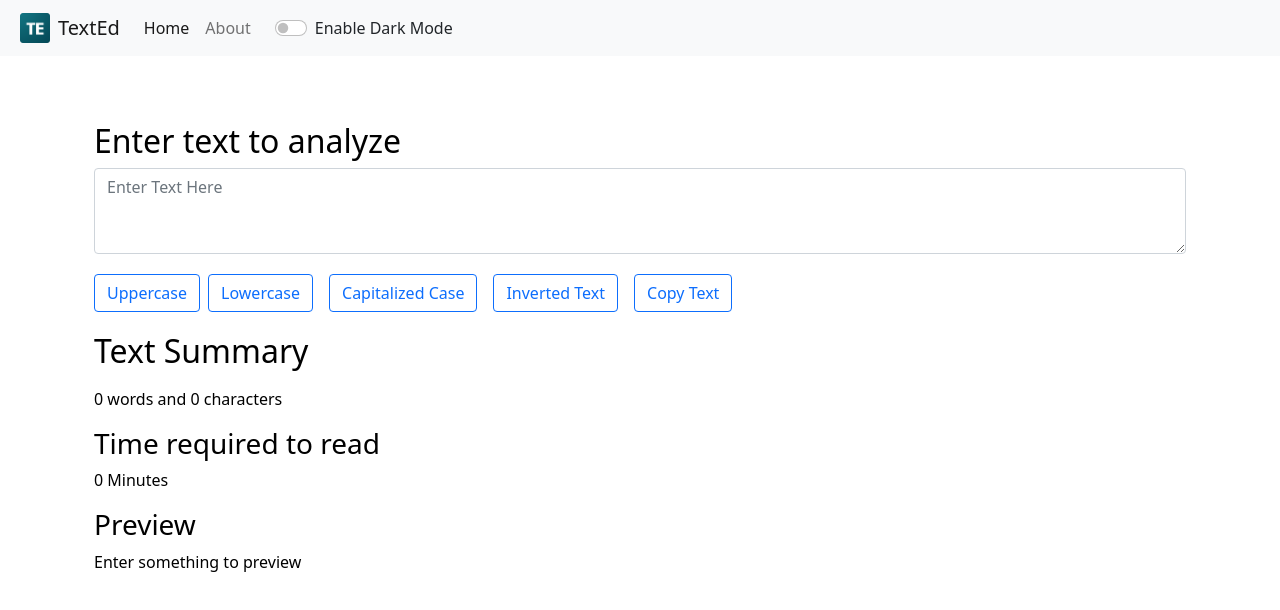
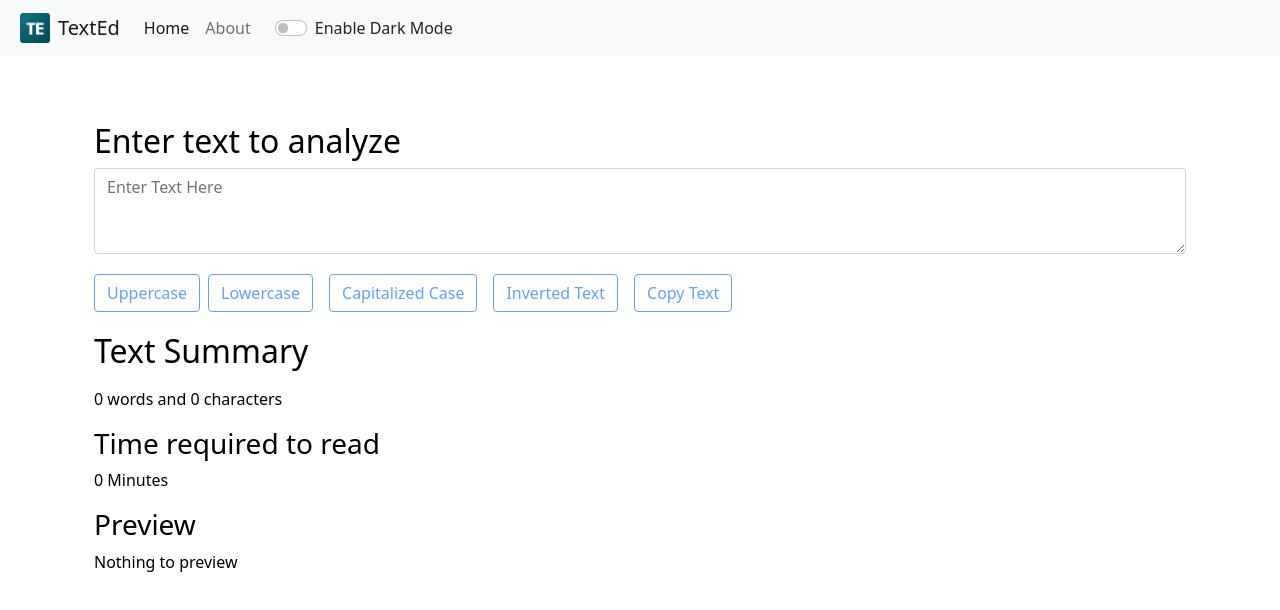
Before and after one commit to meetjshah/Texted, a React (Create React App) app: page / in a window 1280 px wide. Shown: the top 610 px of the page. Built offline with nearby package versions, Linux system fonts and the light colour scheme.

Commit message:
Filter for 0 char count

```diff
--- a/src/App.js
+++ b/src/App.js
@@ -4,10 +4,7 @@ import Navbar from './components/Navbar';
 import TextForm from './components/TextForm';
 import React, { useState } from 'react';
 import Alert from './components/Alert';
-//import Signup from './components/Signup';
-//import Login from './components/Login';
-//import Dashboard from './components/Dashboard';
-//import NoteState from './context/notes/NoteState';
+
 import {
   BrowserRouter as Router,
   Switch,
@@ -37,23 +34,22 @@ function App() {
       document.body.style.backgroundColor = '#042743';
       setmodeText("Enable Light Mode");
       showalert("Dark Mode Enabled","success");
-      //document.title ="Speedy Rent - Dark Mode";
+      //document.title ="TextEd - Dark Mode";
     }
     else {
       setmode('light');
       document.body.style.backgroundColor = 'white';
       setmodeText("Enable Dark Mode");
       showalert("Light Mode Enabled","success");
-      //document.title = "Speedy Rent - Light Mode";
+      //document.title = "TextEd - Light Mode";
     }
   }
   return (
     <>
-    {/* <NoteState> */}
     <Router>
      <Navbar title ="TextEd" aboutText ="About" mode ={mode} toggleMode={toggleMode} modetext={modetext} />
      <Alert alert = {alert} />
-     <div className="container my-3"> {/* my-3 is margin of 3 in y axis, container is class of bootstrap */}
+     <div className="container my-3">
      <Switch>
           <Route exact path="/about">
             <About mode={mode}/>
@@ -61,20 +57,10 @@ function App() {
           <Route exact path="/">
             <TextForm alert={showalert} heading = "Enter text to analyze" mode={mode} />
           </Route>
-          {/* <Route exact path="/login">
-            <Login mode={mode}/>
-          </Route>
-          <Route exact path="/signup">
-            <Signup mode={mode} />
-          </Route>
-          <Route exact path="/dashboard">
-            <Dashboard mode={mode}/>
-          </Route> */}
       </Switch>
 
      </div>
     </Router>
-    {/* </NoteState> */}
     </>
   );
 }
--- a/src/components/TextForm.js
+++ b/src/components/TextForm.js
@@ -6,18 +6,6 @@ export default function TextForm(props) {
 
     const [text, setText] /*array destructuring*/ = useState('');
 
-
-    // if(text.length === 0){
-    //     noVal = 0;
-    // }
-    // else{
-
-    //     if(text.charAt(" ")){
-    //         //console.log(noVal);
-    //         noVal = text.split(" ").length;
-    //     }
-
-    // }
 
     const handleUpClick = ()=> {
         // console.log("Upper Case was clicked");
@@ -44,6 +32,7 @@ export default function TextForm(props) {
         let text = document.getElementById("myBox");
         text.select();
         navigator.clipboard.writeText(text.value);
+        document.getSelection().removeAllRanges();
         props.alert("Text Copied","success");
     }
     const handleInvertClick = ()=> {
@@ -89,11 +78,11 @@ export default function TextForm(props) {
             <div className="mb-3">
                 <textarea className="form-control" value = {text} onChange={handleOnChange} style={{backgroundColor:props.mode === 'dark' ? '#13466e' : 'white', color:props.mode === 'dark' ? 'white' : 'black'}} placeholder ="Enter Text Here" id="myBox" rows="3"></textarea>
             </div>
-            <button className={`btn btn-outline-${props.mode === 'light'?'primary':'light'} my-1`} onClick = {handleUpClick}>Uppercase</button>
-            <button className={`btn btn-outline-${props.mode === 'light'?'primary':'light'} mx-2 my-1`} onClick = {handleLoClick}>Lowercase</button>
-            <button className={`btn btn-outline-${props.mode === 'light'?'primary':'light'} mx-2 my-1`} onClick = {handleCCClick}>Capitalized Case</button>
-            <button className={`btn btn-outline-${props.mode === 'light'?'primary':'light'} mx-2 my-1`} onClick = {handleInvertClick}>Inverted Text</button>
-            <button className={`btn btn-outline-${props.mode === 'light'?'primary':'light'} mx-2 my-1`} onClick = {handleCopyTextClick}>Copy Text</button>
+            <button disabled={text.length===0} className={`btn btn-outline-${props.mode === 'light'?'primary':'light'} my-1`} onClick = {handleUpClick}>Uppercase</button>
+            <button disabled={text.length===0} className={`btn btn-outline-${props.mode === 'light'?'primary':'light'} mx-2 my-1`} onClick = {handleLoClick}>Lowercase</button>
+            <button disabled={text.length===0} className={`btn btn-outline-${props.mode === 'light'?'primary':'light'} mx-2 my-1`} onClick = {handleCCClick}>Capitalized Case</button>
+            <button disabled={text.length===0} className={`btn btn-outline-${props.mode === 'light'?'primary':'light'} mx-2 my-1`} onClick = {handleInvertClick}>Inverted Text</button>
+            <button disabled={text.length===0} className={`btn btn-outline-${props.mode === 'light'?'primary':'light'} mx-2 my-1`} onClick = {handleCopyTextClick}>Copy Text</button>
         </div>
         <div className="container" style={{color:props.mode === 'dark' ? 'white' : 'black'}}>
             <div className="my-3">
@@ -103,7 +92,7 @@ export default function TextForm(props) {
             <h3>Time required to read</h3>
             <p>{(0.008*text.split(" ").filter((element)=>{return element.length!==0}).length)} Minutes</p>
             <h3>Preview</h3>
-            <p>{text.length>0 ? text:"Enter something to preview"}</p>
+            <p>{text.length>0 ? text:"Nothing to preview"}</p>
         </div>
         </>
     )
```
